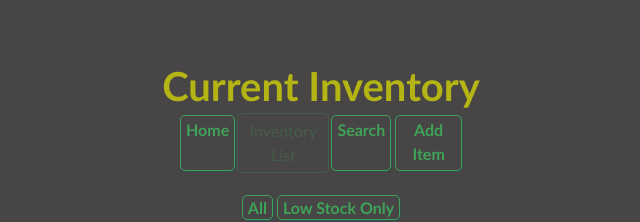
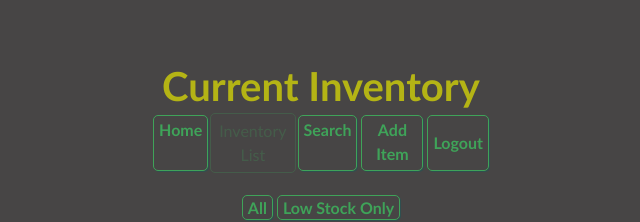
Before and after one commit to elagan6461/inventory_management_repo, a React (Vite) app in the folder client/: page /inventoryList in a window 1280 px wide. Shown: the part 240-462 px from the top of the page, without its empty margins (319-959 px from the left). Built offline with nearby package versions, Linux system fonts and the light colour scheme; no server answers.

Commit message:
Adding logout button to inventoryList page

```diff
--- a/client/components/inventoryList.jsx
+++ b/client/components/inventoryList.jsx
@@ -1,8 +1,9 @@
 import React, { useState, useEffect } from 'react';
 import axios from 'axios';
-import { Link } from 'react-router-dom';
+import { Link, useNavigate } from 'react-router-dom';
 
 const InventoryList = (props) => {
+    const navigate = useNavigate()
     const { inventory, setInventory } = props;
     const [ currentDisplayList, setCurrentDisplayList] = useState([]);
 
@@ -36,6 +37,13 @@ const InventoryList = (props) => {
             })
             .catch(err => console.log('inventoryList deleteItem err: ', err))
     }
+    const logout = () => {
+        axios.post('http://localhost:8000/api/logoutUser', {}, {withCredentials:true})
+            .then(navigate('/'))
+            .catch((err) => {
+                console.log(err)
+            })
+    }
 
     return (
         <>
@@ -46,6 +54,7 @@ const InventoryList = (props) => {
                 <Link to='/inventoryList' disabled className='disabled_button'>Inventory List</Link>
                 <Link to='/searchInventory' className='look_like_a_button'>Search</Link>
                 <Link to='/addItem' className='look_like_a_button'>Add Item</Link>
+                <button onClick={logout} className='look_like_a_button'>Logout</button>
             </nav>
             <div id='displayChoices'>
                 <button className='look_like_a_button' onClick={e => getFullInventory()}>All</button>
```
